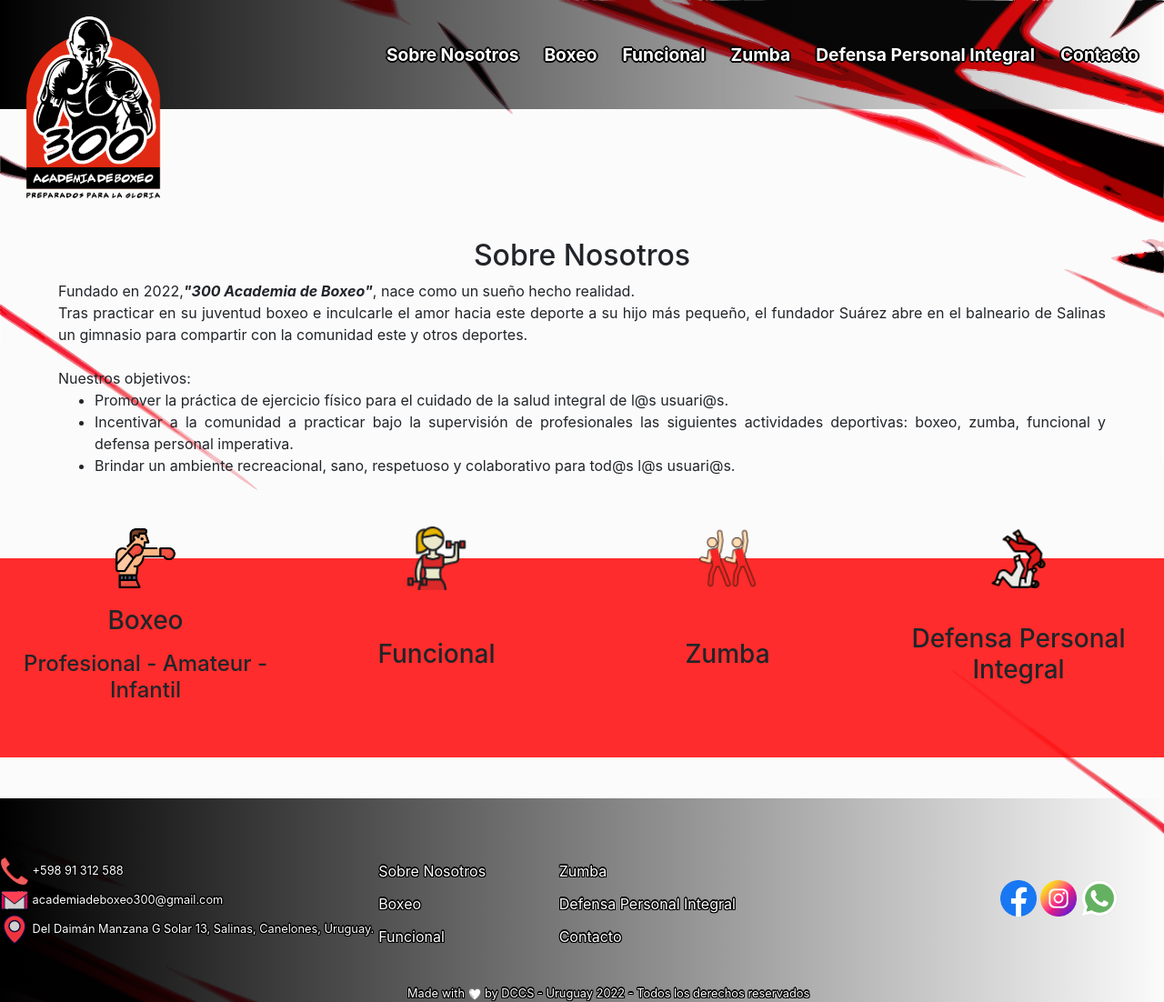
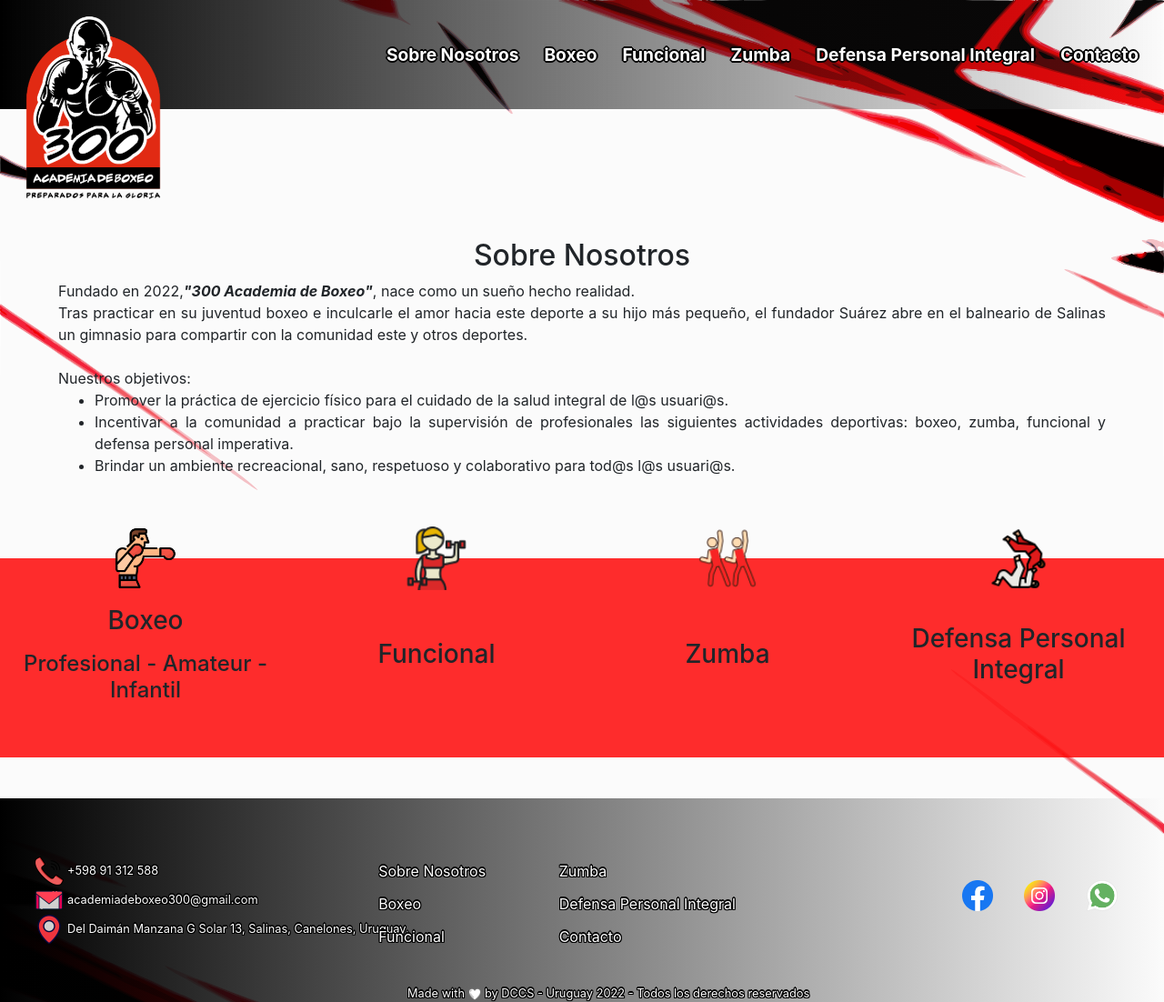
Before and after one commit to Cecilia-Suarez/300-box-academy, a plain HTML site: page index.html in a window 1280 px wide. Shown: the whole page at 91% size. Drawn offline with nearby package versions, Linux system fonts and the light colour scheme.

Commit message:
Cambios en el footer

```diff
--- a/styles/main.css
+++ b/styles/main.css
@@ -202,7 +202,6 @@ footer {
     padding-top: 5%;
     padding-bottom: 5%;
     display: flex;
-
     display: inline-block;
 }
 
@@ -216,6 +215,10 @@ footer {
     height: 3%;
     width: 3%;
     color: white;
+}
+
+.datosContacto{
+    padding-left: 3%;
 }
 
 .datosContacto img {
@@ -233,7 +236,8 @@ footer p {
 
 .logos img {
     height: auto;
-    width: 2.5rem;
+    width: 4rem;
+    padding-left: 15%;
 }
 
 .logos {
```
